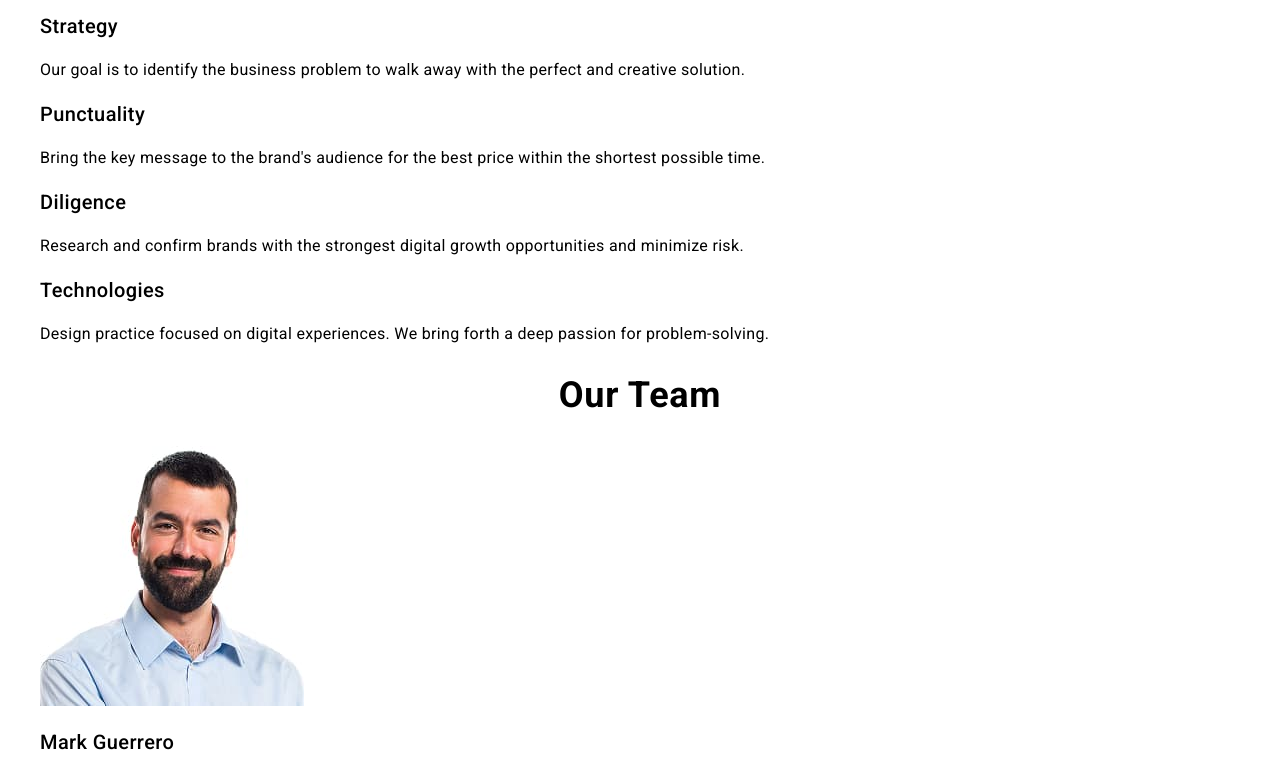
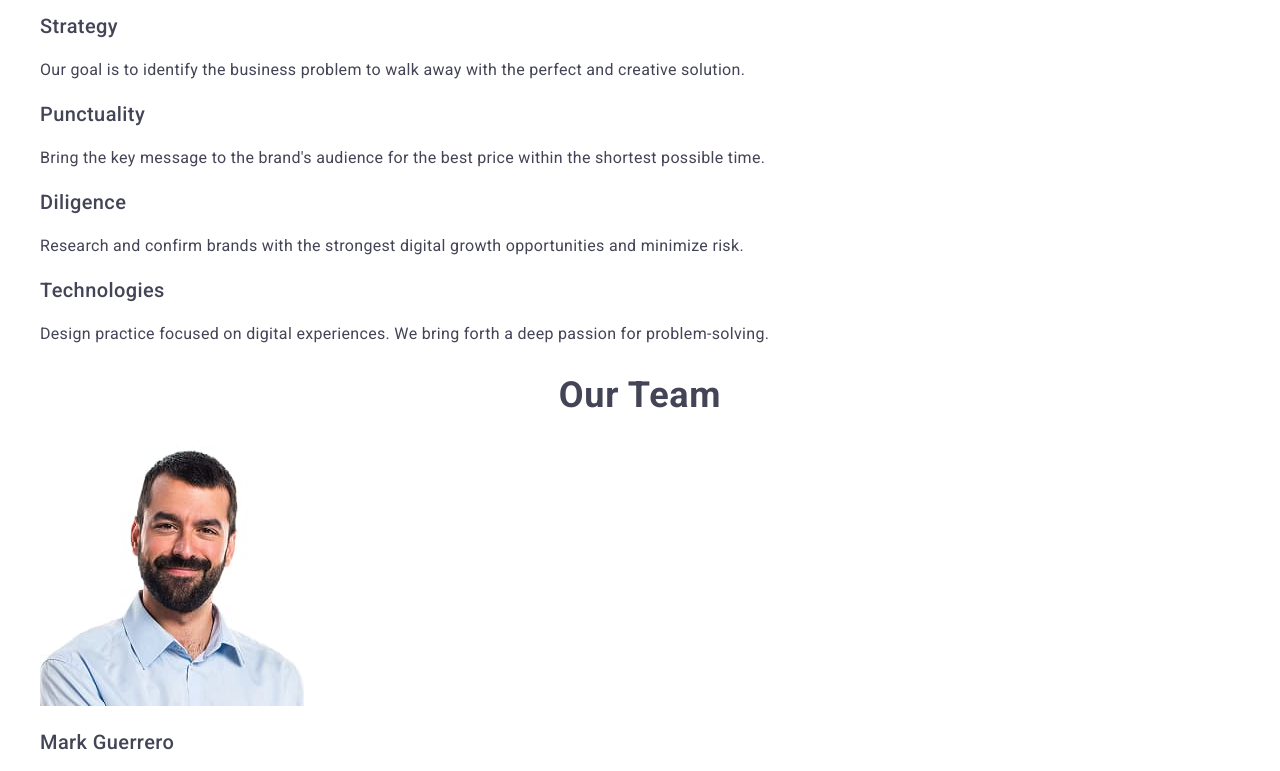
Before and after one commit to Karynawinner/goit-markup-hw-02, a plain HTML site: page index.html in a window 1280 px wide. Shown: the part 442-1213 px from the top of the page. Drawn offline with nearby package versions, Linux system fonts and the light colour scheme.

Commit message:
add corrections again

```diff
--- a/CSS/styles.css
+++ b/CSS/styles.css
@@ -1,8 +1,8 @@
 /* General features */
 body {
   font-family: "Roboto", sans-serif;
-  color: var(--navy-blue);
-  background-color: FFFFFF;
+  color: #434455;
+  background-color: #ffffff;
 }
 ul {
   list-style-type: none;
```
